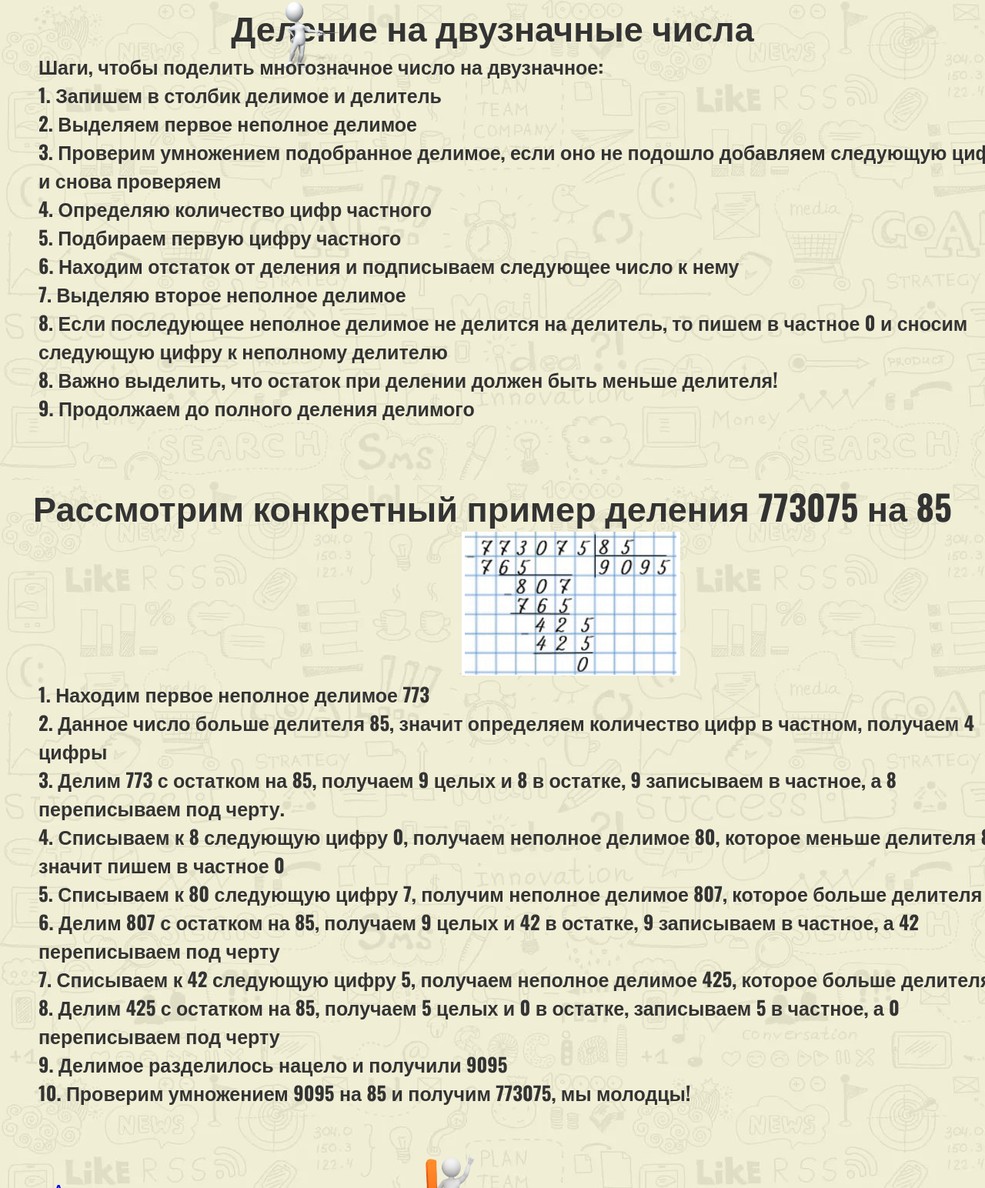
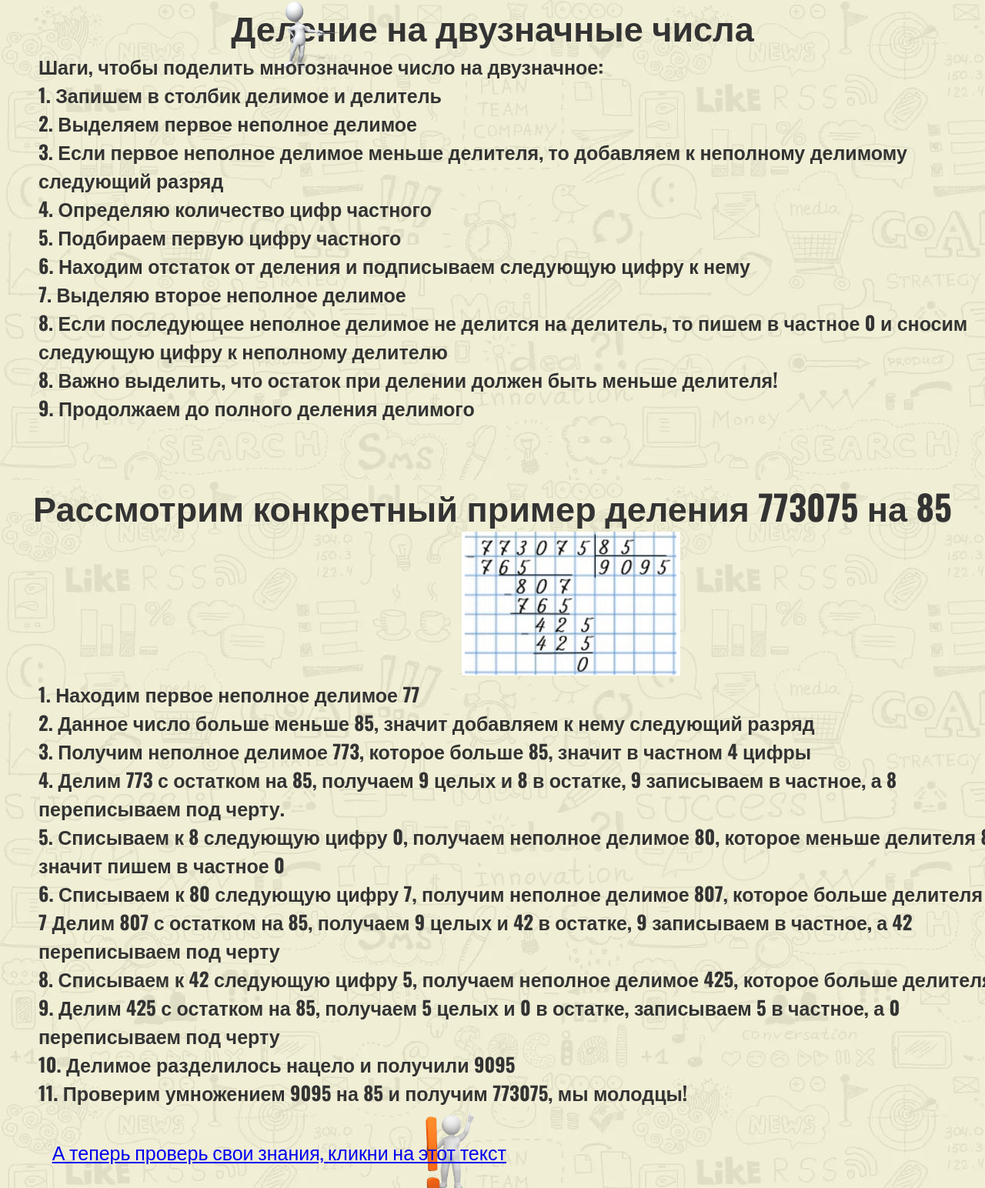
Before and after one commit to ippomaxim/obuchenie.github.io, a plain HTML site: page dva.html in a window 1280 px wide. Shown: the whole page at 77% size. Drawn offline with nearby package versions, Linux system fonts and the light colour scheme; a web font is replaced by a local one.

Commit message:
Add files via upload

```diff
--- a/dva.html
+++ b/dva.html
@@ -14,10 +14,10 @@
     	<h2>Шаги, чтобы поделить многозначное число на двузначное:</h2>
     	<h2>1. Запишем в столбик делимое и делитель</h2>
     	<h2>2. Выделяем первое неполное делимое</h2>
-    	<h2>3. Проверим умножением подобранное делимое, если оно не подошло добавляем следующую цифру и снова проверяем</h2>
+    	<h2>3. Если первое неполное делимое меньше делителя, то добавляем к неполному делимому следующий разряд</h2>
     	<h2>4. Определяю количество цифр частного</h2>
     	<h2>5. Подбираем первую цифру частного</h2>
-    	<h2>6. Находим отстаток от деления и подписываем следующее число к нему</h2>
+    	<h2>6. Находим отстаток от деления и подписываем следующую цифру к нему</h2>
     	<h2>7. Выделяю второе неполное делимое</h2>
         <h2>8. Если последующее неполное делимое не делится на делитель, то пишем в частное 0 и сносим следующую цифру к неполному делителю</h2>
     	<h2>8. Важно выделить, что остаток при делении должен быть меньше делителя!</h2>
@@ -28,21 +28,22 @@
     	<div class="content2">
     	<h1>Рассмотрим конкретный пример деления 773075 на 85</h1>
         <img class = "image2" src="primer1.png">
-    	<h2>1. Находим первое неполное делимое 773</h2>
-        <h2>2. Данное число больше делителя 85, значит определяем количество цифр в частном, получаем 4 цифры</h2>
-        <h2>3. Делим 773 с остатком на 85, получаем 9 целых и 8 в остатке, 9 записываем в частное, а 8 переписываем под черту.</h2>
-        <h2>4. Списываем к 8 следующую цифру 0, получаем неполное делимое 80, которое меньше делителя 85, значит пишем в частное 0</h2>
-        <h2>5. Списываем к 80 следующую цифру 7, получим неполное делимое 807, которое больше делителя 85</h2>
-        <h2>6. Делим 807 с остатком на 85, получаем 9 целых и 42 в остатке, 9 записываем в частное, а 42 переписываем под черту</h2>
-        <h2>7. Списываем к 42 следующую цифру 5, получаем неполное делимое 425, которое больше делителя 85</h2>
-        <h2>8. Делим 425 с остатком на 85, получаем 5 целых и 0 в остатке, записываем 5 в частное, а 0 переписываем под черту</h2>
-        <h2>9. Делимое разделилось нацело и получили 9095</h2>
-        <h2>10. Проверим умножением 9095 на 85 и получим 773075, мы молодцы!</h2>
+    	<h2>1. Находим первое неполное делимое 77</h2>
+        <h2>2. Данное число больше меньше 85, значит добавляем к нему следующий разряд</h2>
+        <h2>3. Получим неполное делимое 773, которое больше 85, значит в частном 4 цифры</h2>
+        <h2>4. Делим 773 с остатком на 85, получаем 9 целых и 8 в остатке, 9 записываем в частное, а 8 переписываем под черту.</h2>
+        <h2>5. Списываем к 8 следующую цифру 0, получаем неполное делимое 80, которое меньше делителя 85, значит пишем в частное 0</h2>
+        <h2>6. Списываем к 80 следующую цифру 7, получим неполное делимое 807, которое больше делителя 85</h2>
+        <h2>7 Делим 807 с остатком на 85, получаем 9 целых и 42 в остатке, 9 записываем в частное, а 42 переписываем под черту</h2>
+        <h2>8. Списываем к 42 следующую цифру 5, получаем неполное делимое 425, которое больше делителя 85</h2>
+        <h2>9. Делим 425 с остатком на 85, получаем 5 целых и 0 в остатке, записываем 5 в частное, а 0 переписываем под черту</h2>
+        <h2>10. Делимое разделилось нацело и получили 9095</h2>
+        <h2>11. Проверим умножением 9095 на 85 и получим 773075, мы молодцы!</h2>
         <img class="image" src="znak.png">
         <a href=https://forms.gle/MeLkncAdojLxKj298 target=»_blank»>А теперь проверь свои знания, кликни на этот текст</a>
         </div>
         <div>
-	    	<button onclick="window.location='Index.html'" style="background-color: #ffe5b4">
+	    	<button onclick="window.location='Index1.html'" style="background-color: #ffe5b4">
 	    		<h1>Назад</h1>
 	    	</button>
 	    </div>
--- a/style2.css
+++ b/style2.css
@@ -50,6 +50,7 @@
 	font-size: 25px;
 	position: relative;
 	right: 56px;
+	bottom: 50px;
 }
 .image2 {
 	position: relative;
@@ -58,13 +59,12 @@
 .main2 button{
 	position: relative;
 	left: 1300px;
-	bottom: 40px;
+	bottom: 60px;
 }
 .image {
 	position: relative;
 	height: 15vh;
 	left: 520px;
-	top: 55px;
 }
 .image3 {
 	position: relative;
```
Also changed, not shown: Index1.html (added, +27 -0 lines), style3.css (+5 -4 lines), tri.html (+4 -3 lines), style1.css (line endings or trailing spaces).
